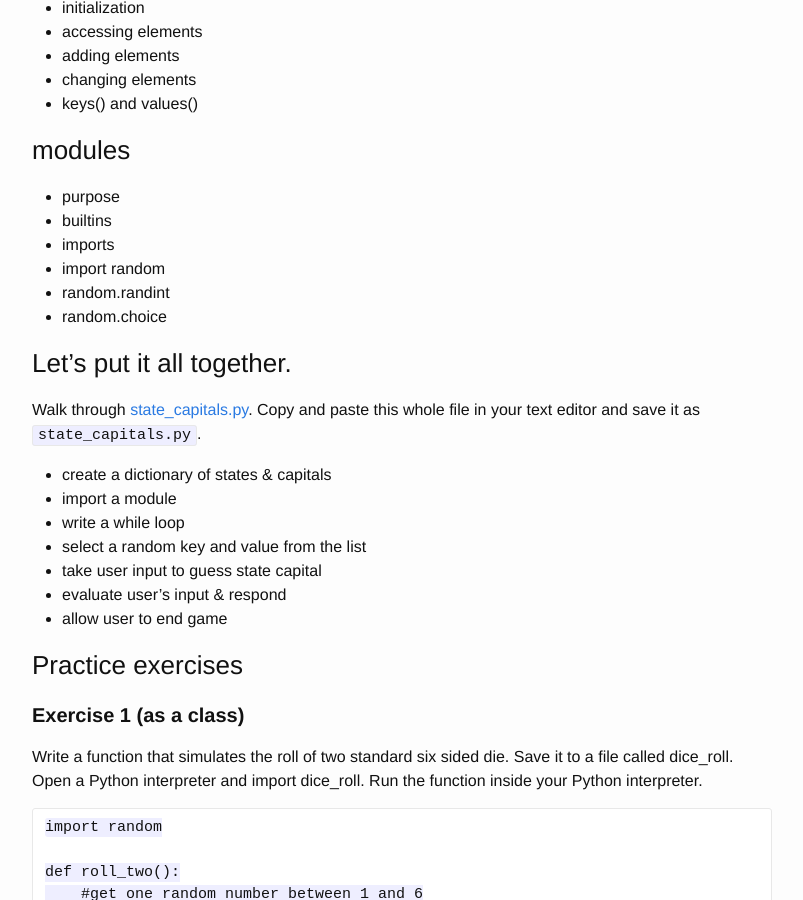
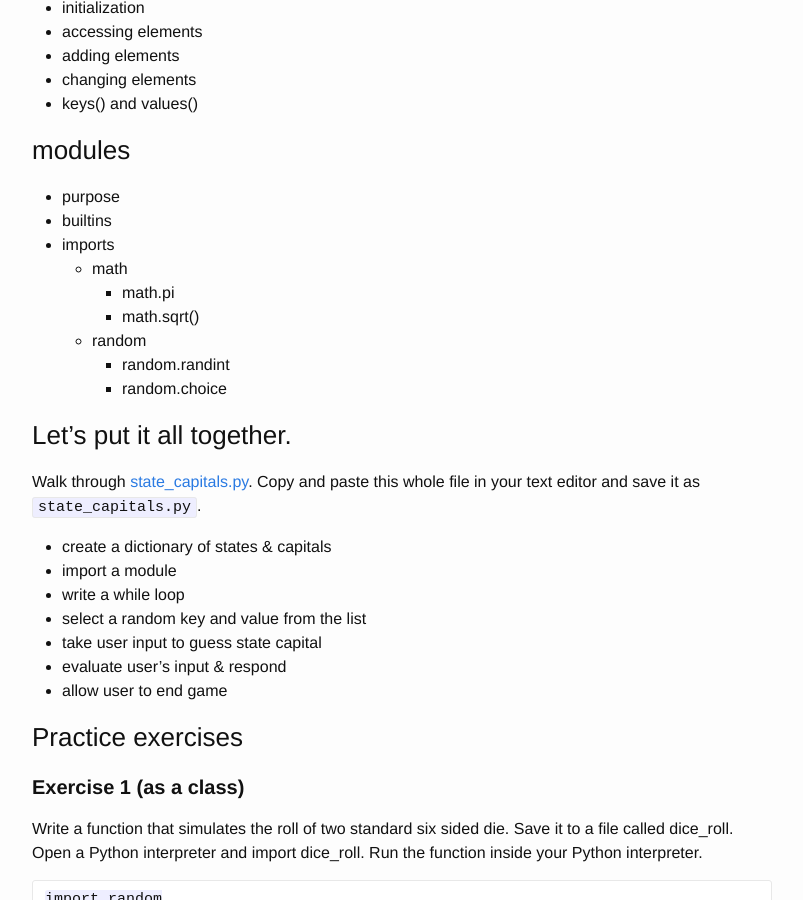
Before and after one commit to PhillyPythonWorkshop/PhillyPythonWorkshop.github.io, a Jekyll site: the page built from pages/saturday_lesson.md, in a window 1280 px wide and 900 px high, scrolled down 1264 px. Shown: the whole window, without its empty margins (238-1041 px from the left). Built offline with Jekyll 4.4.1, drawn with Linux system fonts in a browser that asks for light colours.

Commit message:
bullets in section on imports

```diff
--- a/pages/saturday_lesson.md
+++ b/pages/saturday_lesson.md
@@ -53,9 +53,12 @@ permalink: /saturdaylesson/
 * purpose
 * builtins
 * imports
-* import random
-* random.randint
-* random.choice
+    * math
+        * math.pi
+        * math.sqrt()
+    * random
+        * random.randint
+        * random.choice
 
 ###Let's put it all together.
 
```
